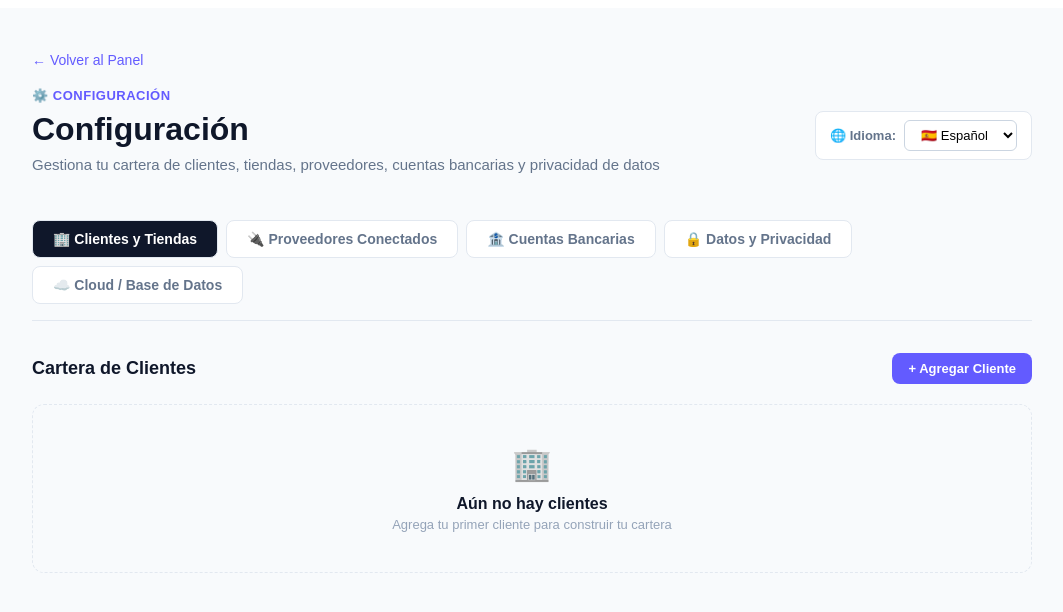
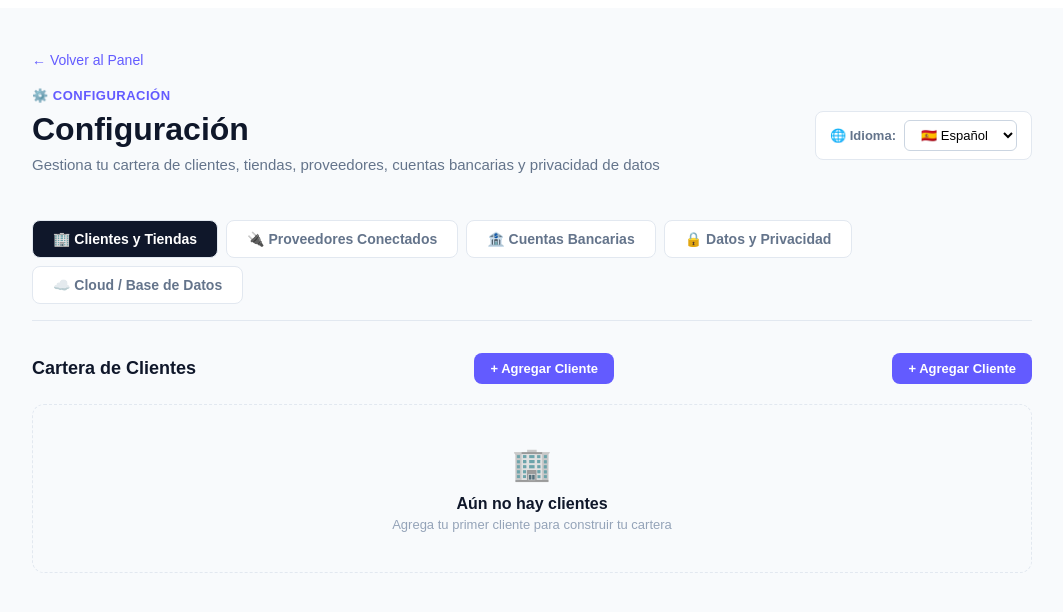
Before and after one commit to gerardobirkhofer-lab/clearflow-frontend, a React (Vite) app: page /setup in a window 1280 px wide. Shown: the top 612 px of the page, without its empty margins (108-1171 px from the left). Built offline with nearby package versions, Linux system fonts and the light colour scheme.

Commit message:
feat: Setup muestra Negocios/Clientes según rol del usuario

```diff
--- a/src/pages/Setup.tsx
+++ b/src/pages/Setup.tsx
@@ -64,6 +64,13 @@ export default function Setup() {
     };
   });
   const [cloudConnected, setCloudConnected] = useState(false);
+
+  // Detectar rol del usuario para mostrar textos correctos
+  const user = JSON.parse(localStorage.getItem('user') || '{}');
+  const isOwner = user.role === 'self_owner';
+  const portfolioLabel = isOwner ? 'Cartera de Negocios' : t('setup.clientPortfolio');
+  const addLabel = isOwner ? 'Agregar Negocio' : t('setup.addClient');
+  const nameLabel = isOwner ? 'Nombre del Negocio' : t('setup.clientName');
 
   useEffect(() => {
     const tenant = JSON.parse(localStorage.getItem('tenant') || '{}');
@@ -226,7 +233,7 @@ export default function Setup() {
           {clients.length > 0 && (
             <div style={{ display: 'grid', gridTemplateColumns: 'repeat(auto-fill, minmax(160px, 1fr))', gap: 16, marginBottom: 32 }}>
               <div style={{ padding: 20, borderRadius: 12, border: '1px solid #e2e8f0', background: 'white' }}>
-                <div style={{ fontSize: 11, color: '#64748b', fontWeight: 700, textTransform: 'uppercase', letterSpacing: 0.5 }}>{t('setup.clientPortfolio')}</div>
+                <div style={{ fontSize: 11, color: '#64748b', fontWeight: 700, textTransform: 'uppercase', letterSpacing: 0.5 }}>{portfolioLabel}</div>
                 <div style={{ fontSize: 28, fontWeight: 800, marginTop: 8 }}>{clients.length}</div>
               </div>
               <div style={{ padding: 20, borderRadius: 12, border: '1px solid #e2e8f0', background: 'white' }}>
@@ -245,7 +252,11 @@ export default function Setup() {
           )}
 
           <div style={{ display: 'flex', justifyContent: 'space-between', alignItems: 'center', marginBottom: 20 }}>
-            <h2 style={{ margin: 0, fontSize: 18, fontWeight: 700 }}>{t('setup.clientPortfolio')}</h2>
+            <h2 style={{ margin: 0, fontSize: 18, fontWeight: 700 }}>{portfolioLabel}</h2>
+            <button onClick={() => setShowAddClient(true)} style={{
+              padding: '8px 16px', borderRadius: 8, border: 'none', background: '#635bff',
+              color: 'white', fontSize: 13, fontWeight: 600, cursor: 'pointer',
+            }}>+ {addLabel}</button>
             <button onClick={() => setShowAddClient(true)} style={{
               padding: '8px 16px', borderRadius: 8, border: 'none', background: '#635bff',
               color: 'white', fontSize: 13, fontWeight: 600, cursor: 'pointer',
@@ -254,14 +265,14 @@ export default function Setup() {
 
           {showAddClient && (
             <div style={{ padding: 20, borderRadius: 12, border: '1px solid #e2e8f0', background: '#f8fafc', marginBottom: 20 }}>
-              <h3 style={{ marginTop: 0, fontSize: 15 }}>{t('setup.addClient')}</h3>
+              <h3 style={{ marginTop: 0, fontSize: 15 }}>{addLabel}</h3>
               <form onSubmit={(e) => {
                 e.preventDefault();
                 const fd = new FormData(e.currentTarget);
                 addClient(fd.get('name') as string, fd.get('email') as string);
               }}>
                 <div style={{ marginBottom: 12 }}>
-                  <label style={{ display: 'block', fontSize: 13, fontWeight: 600, marginBottom: 4 }}>{t('setup.clientName')}</label>
+                  <label style={{ display: 'block', fontSize: 13, fontWeight: 600, marginBottom: 4 }}>{nameLabel}</label>
                   <input name="name" required style={{ width: '100%', padding: 10, borderRadius: 6, border: '1px solid #cbd5e1', fontSize: 14 }} placeholder="Pura Alegria S.L." />
                 </div>
                 <div style={{ marginBottom: 16 }}>
```
